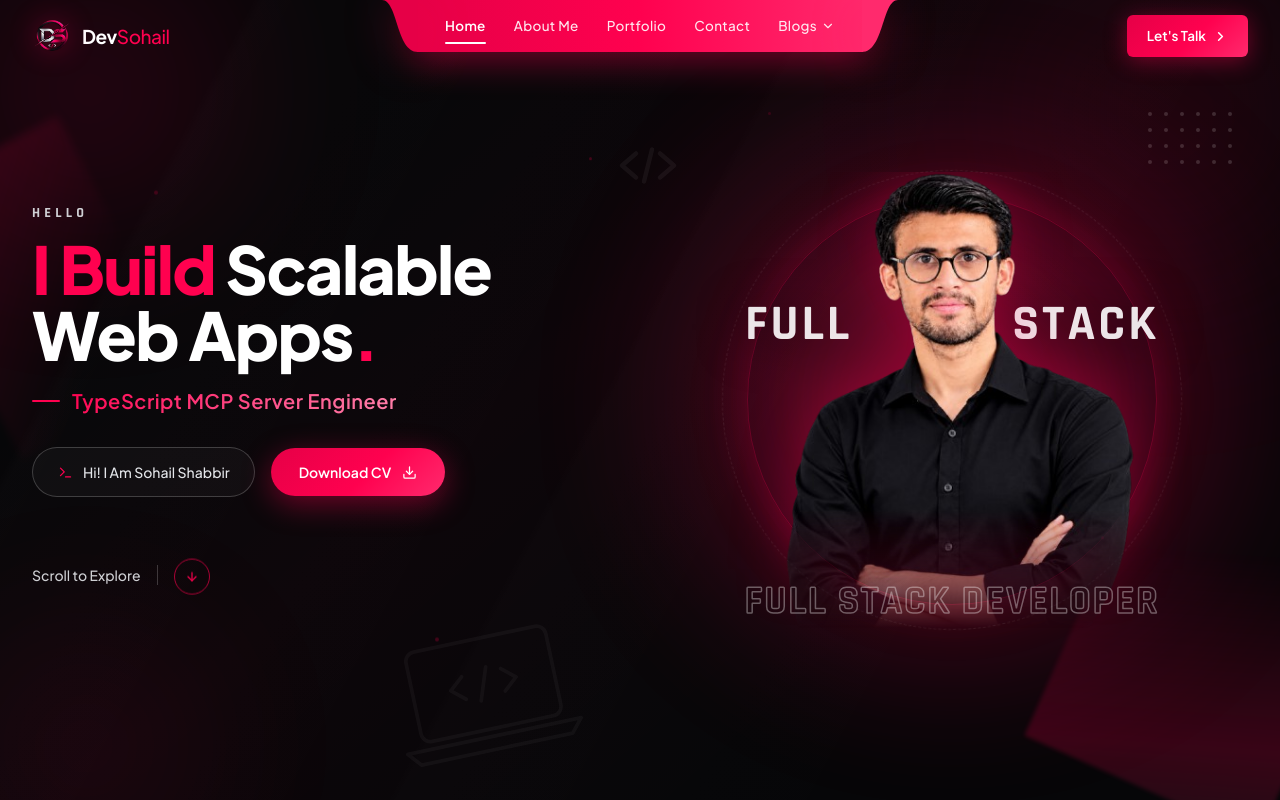
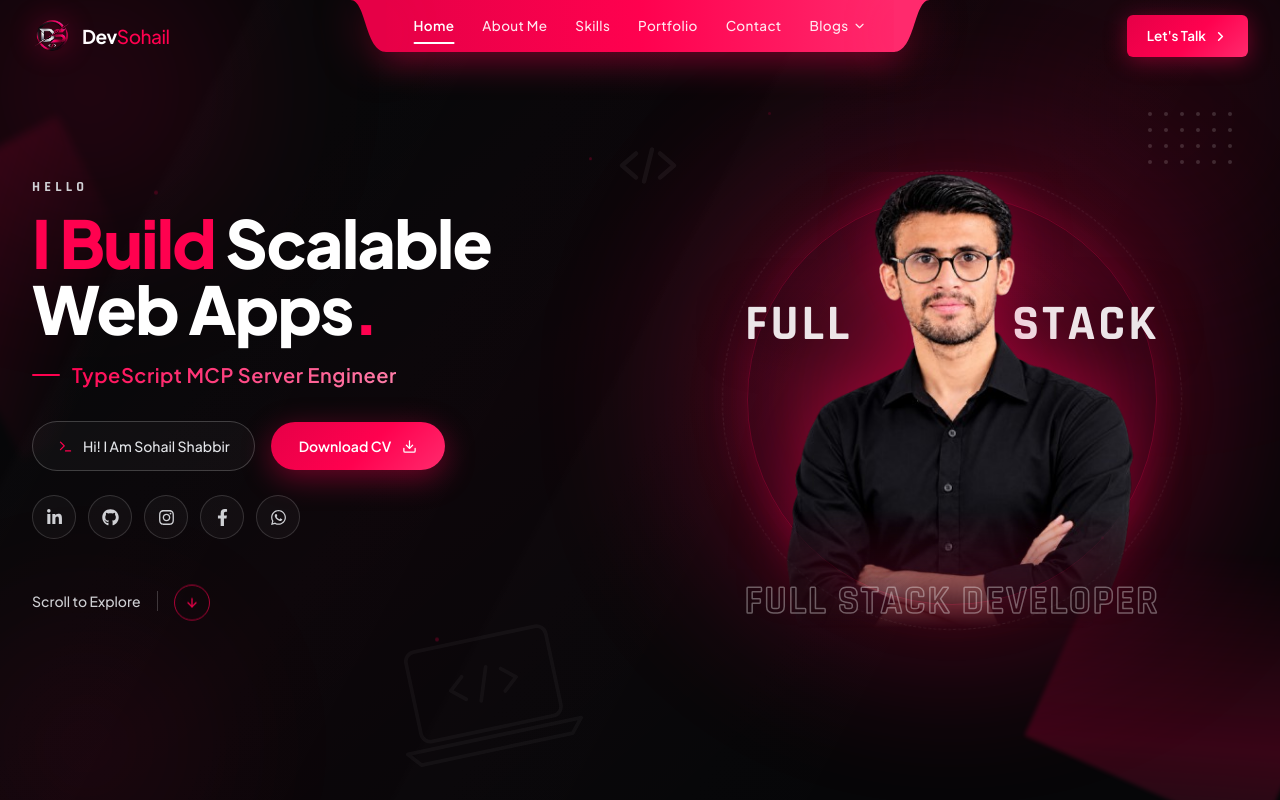
Before and after one commit to SohailShabbir867/devsohail, a React (Vite) app: page / in a window 1280 px wide. Shown: the top 800 px of the page. Built offline with nearby package versions, Linux system fonts and the light colour scheme.

Commit message:
feat(hero): add LinkedIn, GitHub, Instagram, Facebook, and WhatsApp social links

```diff
--- a/src/components/Hero.tsx
+++ b/src/components/Hero.tsx
@@ -7,7 +7,22 @@ import {
   useReducedMotion,
 } from 'framer-motion';
 import { FiDownload, FiArrowDown, FiTerminal } from 'react-icons/fi';
-import { SITE_DATA, ROLES } from '../data/constants';
+import {
+  FaLinkedinIn,
+  FaGithub,
+  FaInstagram,
+  FaFacebookF,
+  FaWhatsapp,
+} from 'react-icons/fa';
+import { SITE_DATA, ROLES, SOCIAL_LINKS } from '../data/constants';
+
+const heroSocialLinks = [
+  { name: 'LinkedIn',  href: SOCIAL_LINKS.linkedin,  icon: FaLinkedinIn },
+  { name: 'GitHub',    href: SOCIAL_LINKS.github,    icon: FaGithub },
+  { name: 'Instagram', href: SOCIAL_LINKS.instagram, icon: FaInstagram },
+  { name: 'Facebook',  href: SOCIAL_LINKS.facebook,  icon: FaFacebookF },
+  { name: 'WhatsApp',  href: SOCIAL_LINKS.whatsapp,  icon: FaWhatsapp },
+];
 
 /* ── Subtle floating particles in Reeni crimson ── */
 const particles = [
@@ -267,12 +282,37 @@ const Hero = () => {
               </motion.a>
             </motion.div>
 
+            {/* Social Media Links Row */}
+            <motion.div
+              initial={{ opacity: 0, y: 14 }}
+              animate={{ opacity: 1, y: 0 }}
+              transition={{ duration: 0.5, delay: 0.45 }}
+              className="mt-6 flex flex-wrap items-center gap-3"
+              aria-label="Social media links"
+            >
+              {heroSocialLinks.map(({ name, href, icon: Icon }) => (
+                <motion.a
+                  key={name}
+                  href={href}
+                  target="_blank"
+                  rel="noopener noreferrer"
+                  aria-label={`Open ${SITE_DATA.name} on ${name}`}
+                  title={name}
+                  whileHover={shouldReduceMotion ? undefined : { y: -3, scale: 1.06 }}
+                  whileTap={{ scale: 0.94 }}
+                  className="focus-ring flex items-center justify-center w-11 h-11 rounded-full border border-white/15 bg-white/[0.03] text-[#CFD0D4] hover:border-[#FF014F] hover:bg-[#FF014F]/15 hover:text-[#FF014F] hover:shadow-[0_0_22px_rgba(255,1,79,0.4)] transition-all duration-300"
+                >
+                  <Icon size={17} aria-hidden="true" />
+                </motion.a>
+              ))}
+            </motion.div>
+
             {/* Bottom-left: Scroll to Explore | (↓) */}
             <motion.div
               initial={{ opacity: 0 }}
               animate={{ opacity: 1 }}
               transition={{ duration: 0.55, delay: 0.55 }}
-              className="mt-10 lg:mt-14 flex items-center"
+              className="mt-8 lg:mt-10 flex items-center"
             >
               <button
                 type="button"
--- a/src/data/constants.ts
+++ b/src/data/constants.ts
@@ -35,6 +35,7 @@ export const SOCIAL_LINKS = {
   linkedin:  'https://www.linkedin.com/in/sohail-shabbir-546a12375/',
   facebook:  'https://www.facebook.com/share/1aeJrN99UA/',
   instagram: 'https://www.instagram.com/sohailshabbir04',
+  whatsapp:  'https://wa.me/923291729925',
   tiktok:    'https://www.tiktok.com/@sohail.shabeer4',
   email:     'mailto:sohailshabbir2005@gmail.com',
 };
@@ -143,6 +144,7 @@ export const EDUCATION_DATA: EducationItem[] = [
 export const NAV_ITEMS: NavItem[] = [
   { label: 'Home',      targetId: 'home' },
   { label: 'About Me',  targetId: 'about' },
+  { label: 'Skills',    targetId: 'skills' },
   { label: 'Portfolio', targetId: 'portfolio' },
   { label: 'Contact',   targetId: 'contact' },
   {
```
